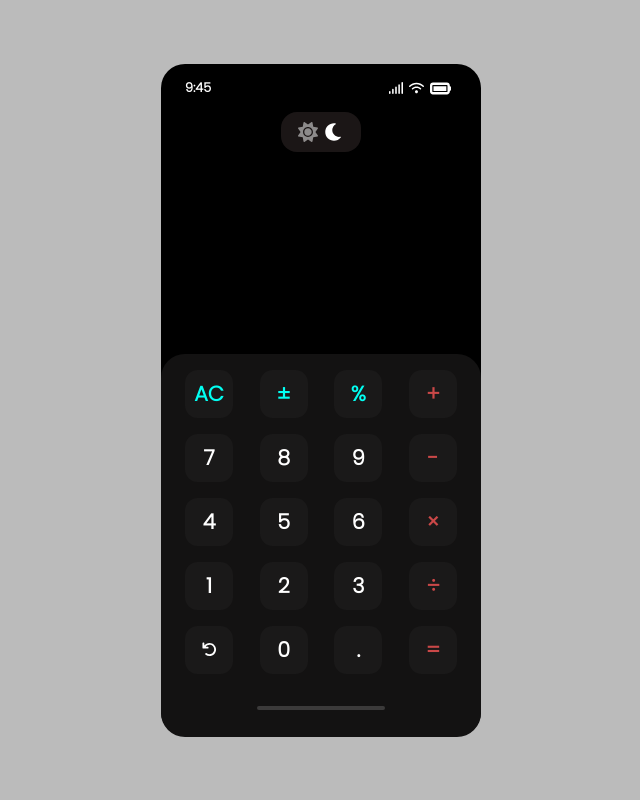
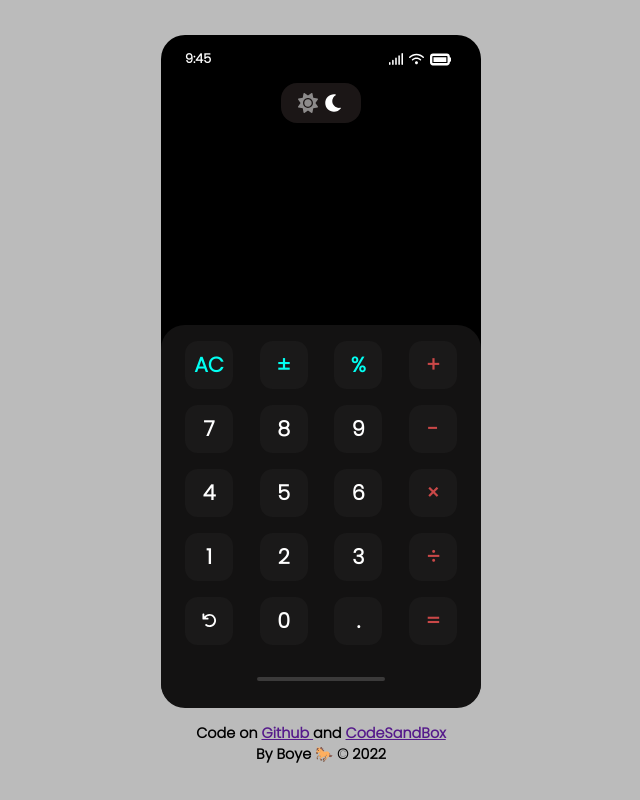
Before and after one commit to Boye95/JS-Calculator, a plain HTML site: page index.html in a window 1280 px wide. Shown: the whole page, without its empty margins (319-959 px from the left). Drawn offline with Linux system fonts and the light colour scheme.

Commit message:
add credits

```diff
--- a/index.html
+++ b/index.html
@@ -74,7 +74,13 @@
         </div>
     </div>
 
+    <div class="credit">
+        <p>
+            Code on <a href="">Github </a> and <a href="">CodeSandBox</a>
+        </p>
+        <p>By Boye &#128014; &copy; 2022</p>
 
+    </div>
 
 
 
--- a/style.css
+++ b/style.css
@@ -9,6 +9,7 @@
 body {
     background-color: rgb(187, 187, 187);
     display: flex;
+    flex-direction: column;
     justify-content: center;
     align-items: center;
     height: 100vh;
@@ -210,3 +211,11 @@ body {
     margin: auto;
     background-color: rgb(59, 58, 58);
 }
+.credit {
+    color: rgb(0, 0, 0);
+    font-family: 'Poppins', sans-serif;
+    font-size: 0.9rem;
+    font-weight: bold;
+    text-align: center;
+    margin-top: 1rem;
+}
```
